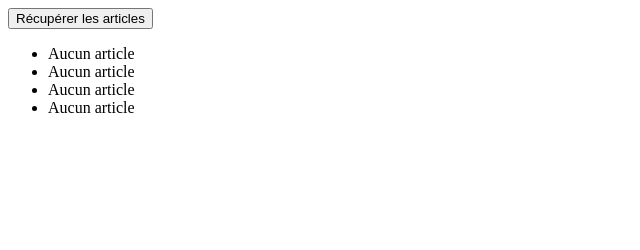
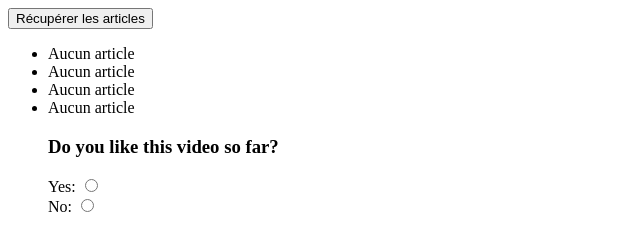
Before and after one commit to PROJECTBELL/SEVENBELL-FRONT, a plain HTML site: page index.html in a window 1280 px wide. Shown: the whole page, without its empty margins (0-640 px from the left). Drawn offline with nearby package versions, Linux system fonts and the light colour scheme.

Commit message:
input radio for votes

```diff
--- a/index.html
+++ b/index.html
@@ -10,6 +10,15 @@
     <li>Aucun article</li>
     <li>Aucun article</li>
     <li>Aucun article</li>
+    <div id="poll">
+      <h3>Do you like this video so far?</h3>
+      <form>
+      Yes:
+      <input type="radio" name="vote" onclick="getVote(this.value)">
+      <br>No:
+      <input type="radio" name="vote" onclick="getVote(this.value)">
+      </form>
+      </div>
   </ul>
   <script
   src="https://code.jquery.com/jquery-3.4.1.min.js"
--- a/script.js
+++ b/script.js
@@ -10,6 +10,8 @@ function getPost(){
     showText(response);
   });
 }
+
+
 
 function showText(response){
   let textBlock = document.getElementById("textBlock");
```
